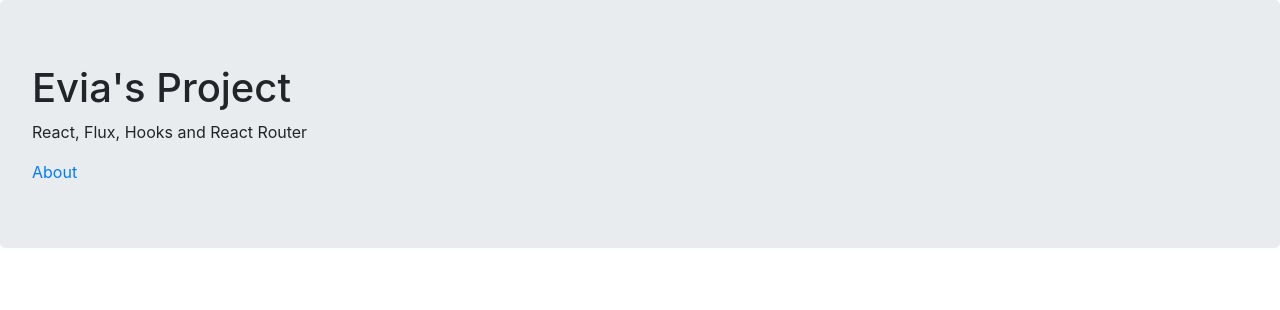
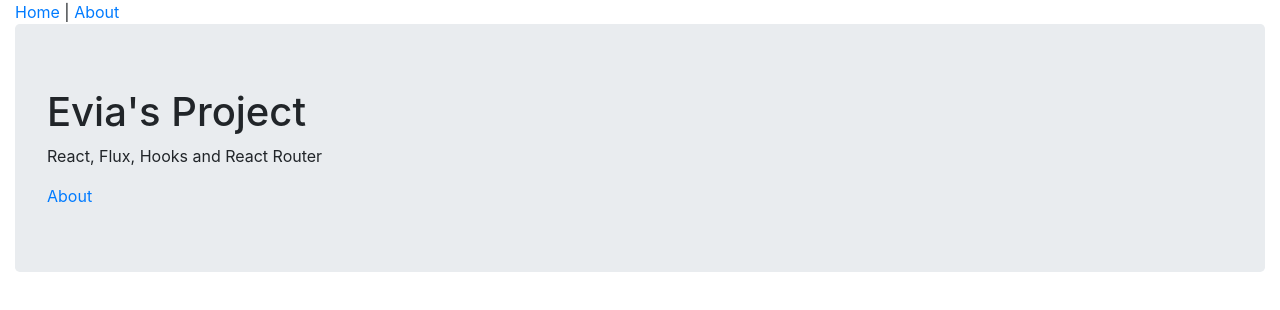
Before and after one commit to Evia-H/react-hooks-flux, a React (Create React App) app: page / in a window 1280 px wide. Shown: the top 310 px of the page. Built offline with nearby package versions, Linux system fonts and the light colour scheme.

Commit message:
added simple nav bar

```diff
--- a/src/components/App.js
+++ b/src/components/App.js
@@ -1,12 +1,22 @@
 import React from "react";
 import AboutPage from "./AboutPage";
 import HomePage from "./HomePage";
+import Header from "./common/Header";
 
 function App() {
-  const route = window.location.pathname;
-  if (route === "/about") return <AboutPage />;
+  function getPage() {
+    const route = window.location.pathname;
+    if (route === "/about") return <AboutPage />;
 
-  return <HomePage />;
+    return <HomePage />;
+  }
+
+  return (
+    <div className="container-fluid">
+      <Header />
+      {getPage()}
+    </div>
+  );
 }
 
 export default App;
--- /dev/null
+++ b/src/components/common/Header.js
@@ -0,0 +1,11 @@
+import React from "react";
+
+function Header() {
+  return (
+    <nav>
+      <a href="/">Home</a> | <a href="/about">About</a>
+    </nav>
+  );
+}
+
+export default Header;
```
